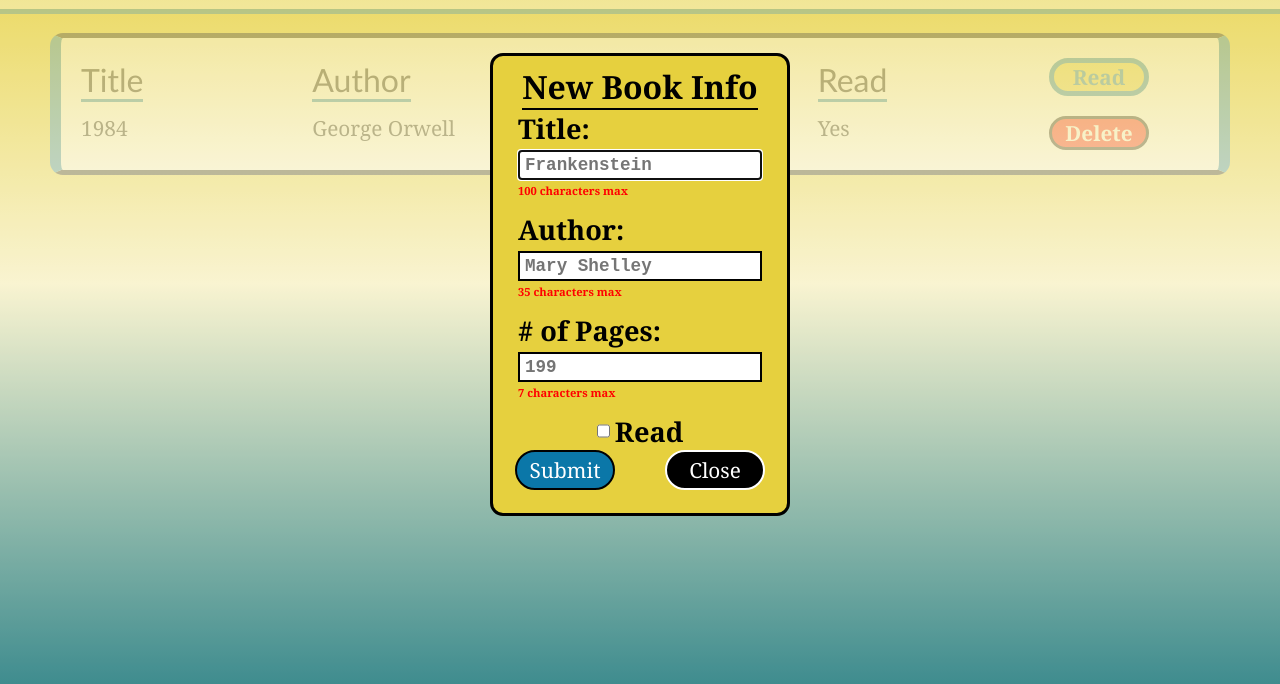
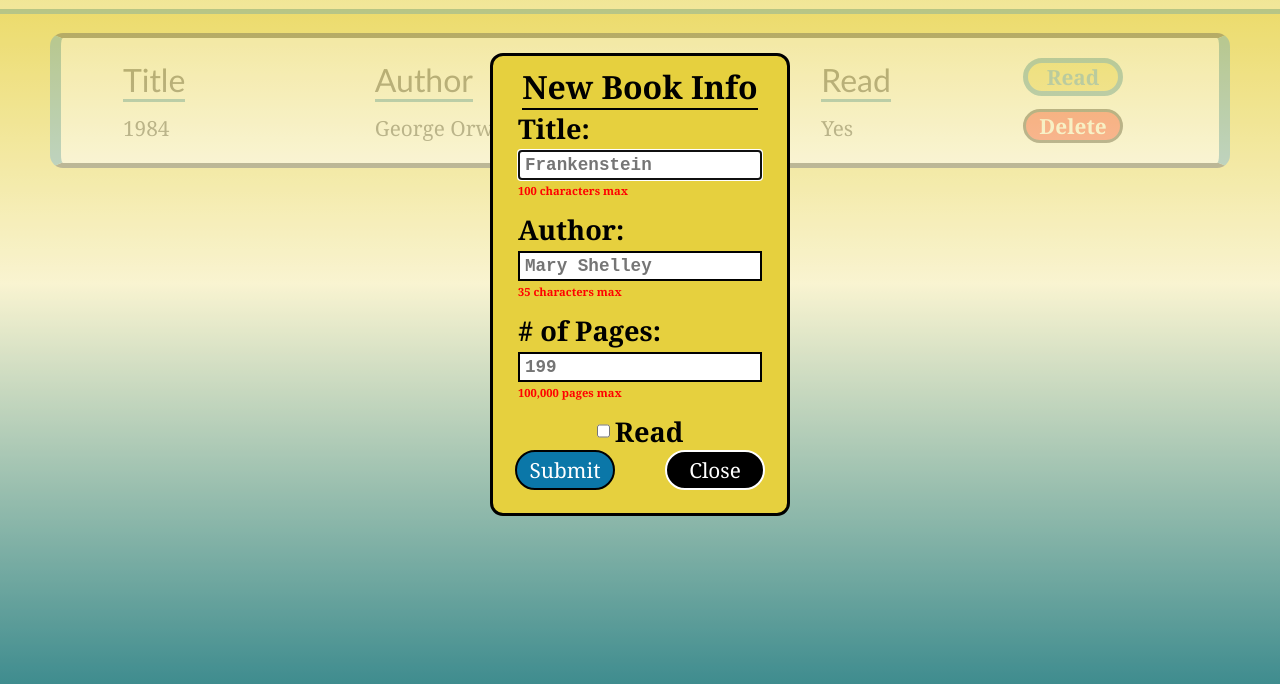
Before and after one commit to Reginald86/library, a plain HTML site: page index.html in a window 1280 px wide. Both pictures are taken after a click on the button "Add book". Shown: the part 116-800 px from the top of the page. Drawn offline with Linux system fonts and the light colour scheme.

Commit message:
css additions / final touches - sqButton

```diff
--- a/index.html
+++ b/index.html
@@ -68,8 +68,8 @@
                 </div>
                 <div class = "form-item-sections">
                     <label for = "pages"># of Pages: </label>
-                    <input type = "number" id = "pages" max = "7"  placeholder = "199" required>
-                    <comment>7 characters max</comment>
+                    <input type = "number" id = "pages" max = "100000"  placeholder = "199" required>
+                    <comment>100,000 pages max</comment>
                 </div>
                 <div id = "form-item-read">
                     <div class = "form-read">
--- a/style.css
+++ b/style.css
@@ -92,8 +92,9 @@ p{
   background-color: white;
   border-radius: 13px;
   display: flex;
-  justify-content: space-between;
+  justify-content: space-around;
   padding: 20px 20px;
+  padding-left: 36px;
 }
 
 #sqTitle, #sqAuthor, #sqPages, #sqRead {
@@ -112,10 +113,11 @@ p{
 
 #sqTitleSection{
   max-width: 320px;
+  min-width: 200px;
 }
 
 #buttonSection{
-  gap: 20px;
+  justify-content: space-around;
 }
 
 
```
